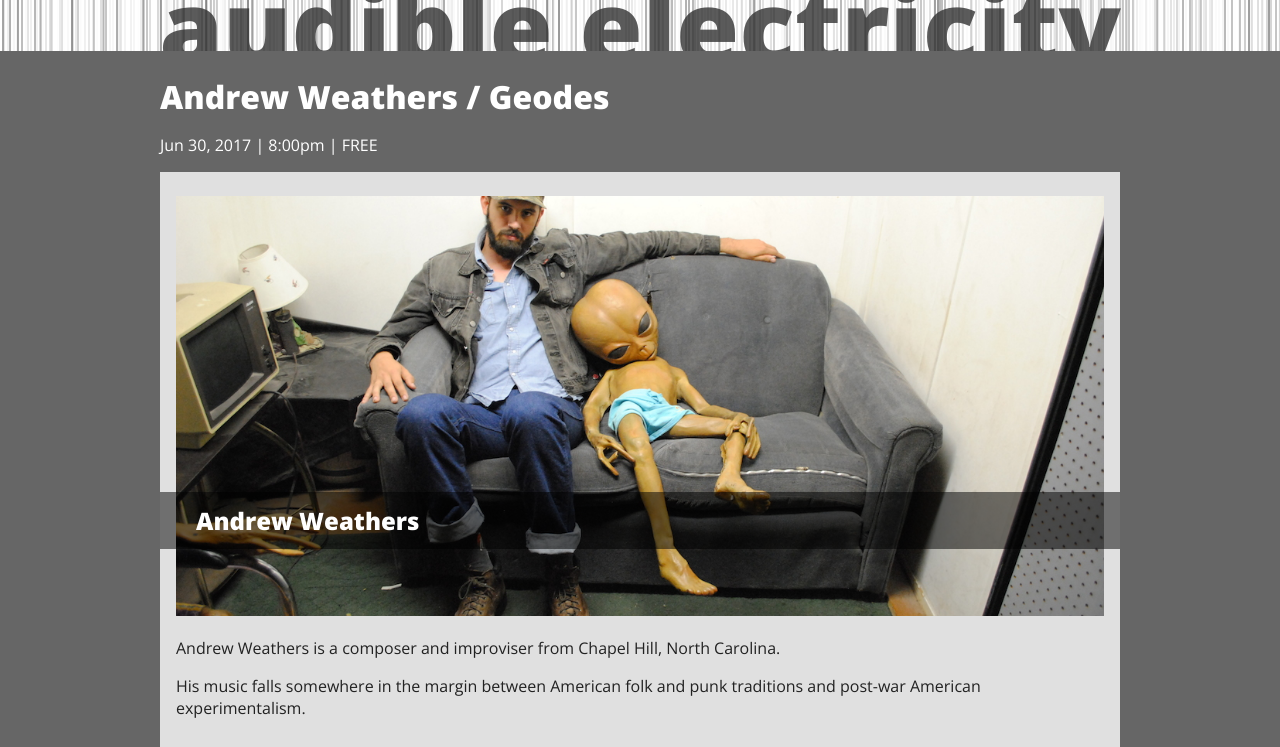
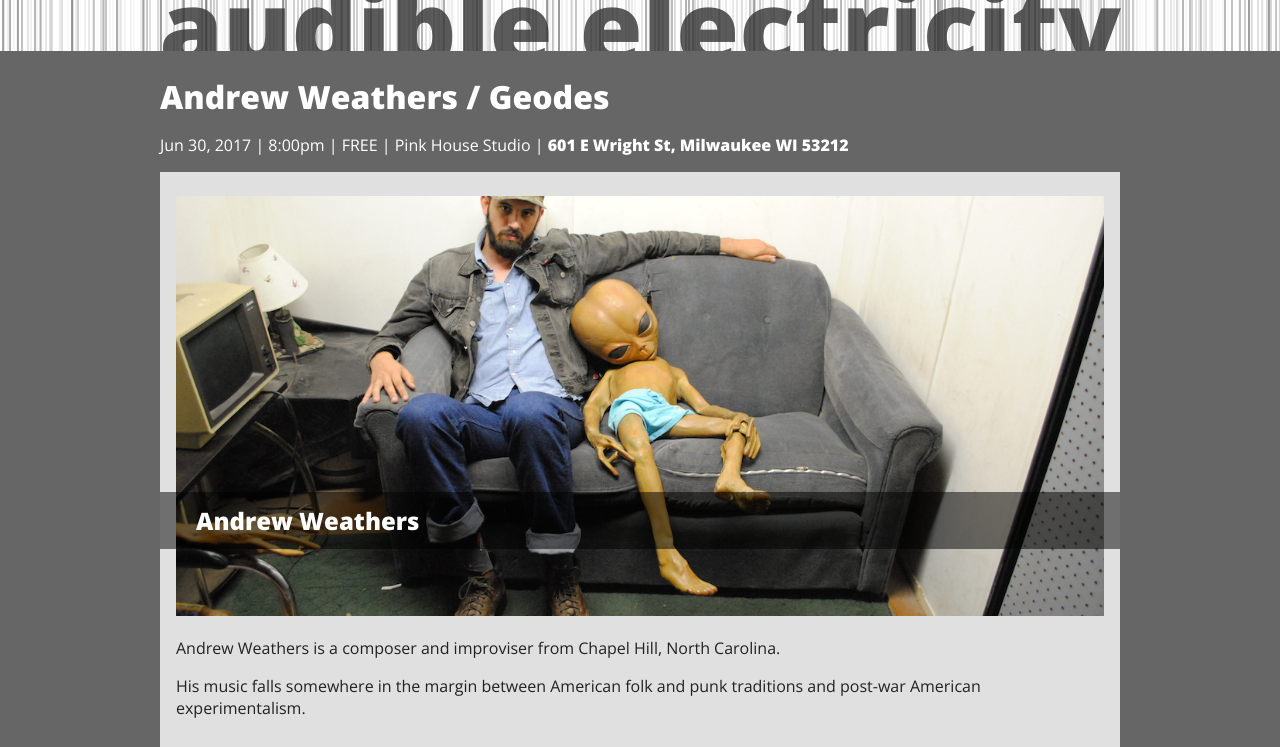
Before and after one commit to hecanjog/audibleelectricity.com, a Jekyll site: the page built from _posts/2017-06-30-andrew-weathers-geodes.markdown, in a window 1280 px wide and 900 px high, cut to the strip 0-747 px from the top of the window. Built offline with Jekyll 4.4.1, drawn with Linux system fonts in a browser that asks for light colours; nearby versions of some CDN libraries.

Commit message:
Add map address

```diff
--- a/_layouts/show.html
+++ b/_layouts/show.html
@@ -2,10 +2,9 @@
 layout: default
 ---
 <div class="show">
-
   <header class="show-header">
     <h1 class="show-title">{{ page.title }}</h1>
-    <p class="show-meta">{{ page.date | date: "%b %-d, %Y" }}{% if page.starts %} | {{ page.starts }}{% endif %}{% if page.price %} | {{ page.price }}{% endif %}</p>
+    <p class="show-meta">{{ page.date | date: "%b %-d, %Y" }}{% if page.starts %} | {{ page.starts }}{% endif %}{% if page.price %} | {{ page.price }}{% endif %}{% if page.venue %} | {{ page.venue }}{% endif %}{% if page.address %} | <a href="{{ page.mapurl }}" target="_new">{{ page.address }}</a>{% endif %}</p>
   </header>
 
   <article class="post-content">
--- a/_posts/2017-06-30-andrew-weathers-geodes.markdown
+++ b/_posts/2017-06-30-andrew-weathers-geodes.markdown
@@ -3,6 +3,9 @@ layout: show
 title: "Andrew Weathers / Geodes"
 categories: shows
 starts: 8:00pm
+venue: Pink House Studio
+address: 601 E Wright St, Milwaukee WI 53212
+mapurl: https://goo.gl/maps/vbinvFuW3q92
 price: FREE
 ---
 
@@ -33,7 +36,6 @@ His music falls somewhere in the margin between American folk and punk tradition
 Geodes are a collective of improvisers from Milwaukee, Wisconsin.
 
 <iframe style="border: 0; width: 100%; height: 42px;" src="https://bandcamp.com/EmbeddedPlayer/album=455794887/size=small/bgcol=ffffff/linkcol=0687f5/transparent=true/" seamless></iframe>
-
 [artist website][g]
 
 </div>
```
